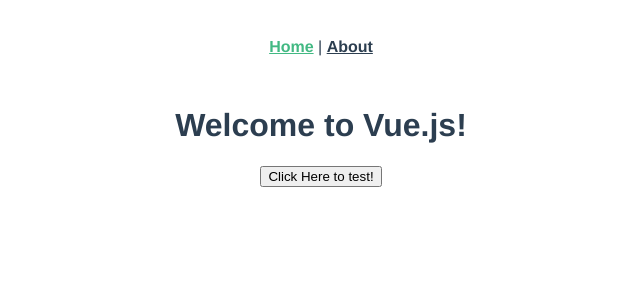
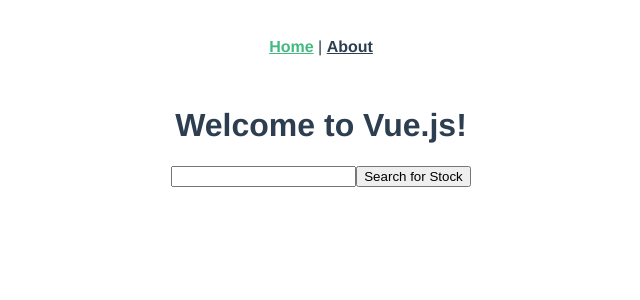
Before and after one commit to pjonasson/stocks_frontend, a Vue app: page / in a window 1280 px wide. Shown: the top 300 px of the page, without its empty margins (319-959 px from the left). Built offline with nearby package versions, Linux system fonts and the light colour scheme.

Commit message:
function to search for stock with user params. Display name and stock symbol of search with v-for

```diff
--- a/src/views/Home.vue
+++ b/src/views/Home.vue
@@ -1,7 +1,14 @@
 <template>
   <div class="home">
     <h1>{{ message }}</h1>
-    <button v-on:click="search">Click Here to test!</button>
+    <input type="text" v-model="searchStock" />
+    <button v-on:click="search">Search for Stock</button>
+    <div>
+      <div v-for="stock in inquiredStock" v-bind:key="stock.id">
+        <h2>Stock Name: {{ stock.name }}</h2>
+        <h2>Stock Symbol: {{ stock.symbol }}</h2>
+      </div>
+    </div>
   </div>
 </template>
 
@@ -14,12 +21,18 @@
   data: function () {
     return {
       message: "Welcome to Vue.js!",
+      searchStock: "",
+      inquiredStock: [],
     };
   },
   created: function () {},
   methods: {
     search: function () {
-      axios.get("http://localhost:3000/stocks/aa").then((response) => console.log("Test", response.data));
+      var searchParam = this.searchStock;
+      axios.get("http://localhost:3000/stocks/" + searchParam).then((response) => {
+        this.inquiredStock = response.data;
+        console.log(response.data);
+      });
     },
   },
 };
```
